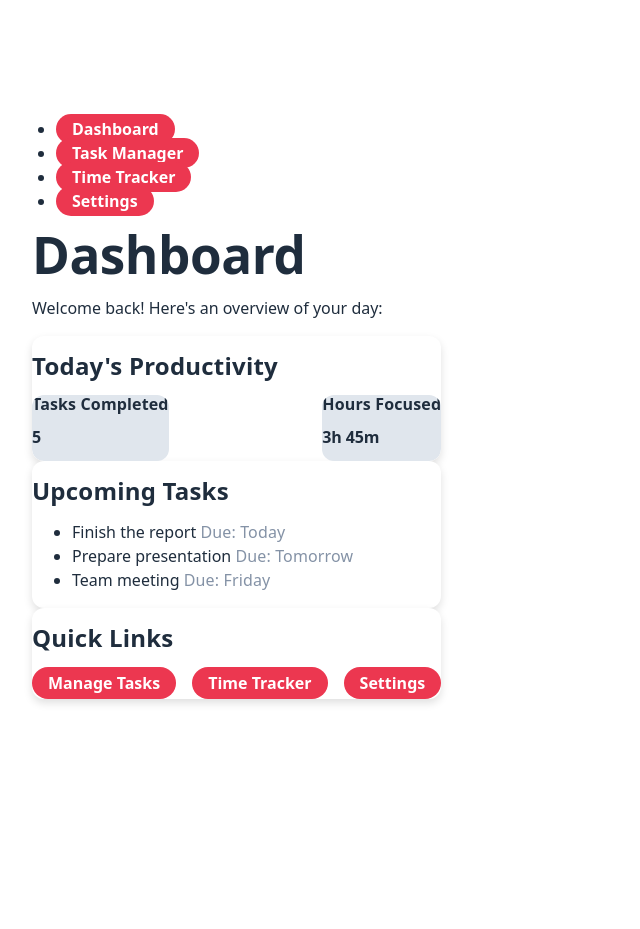
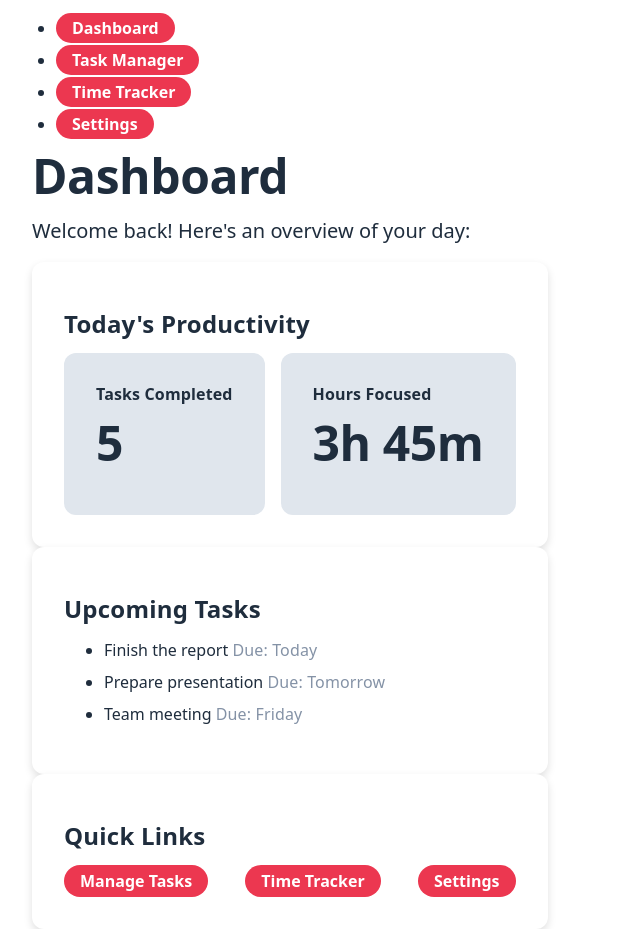
Before and after one commit to keremsemiz/focusflow, a React (Vite) app in the folder frontend/: page / in a window 1280 px wide. Shown: the whole page, without its empty margins (0-640 px from the left). Before the commit the page ends 800 px from the top, so only its background shows below. Built offline with nearby package versions, Linux system fonts and the light colour scheme.

Commit message:
Finish CSS

```diff
--- a/frontend/src/App.css
+++ b/frontend/src/App.css
@@ -387,3 +387,162 @@ h2 {
   margin-top: 0;
   margin-bottom: 0;
 }
+
+h3 {
+  font-size: var(--font-3);
+  font-weight: var(--font-weight-bold);
+  line-height: var(--line-height-heading);
+  margin-top: 0;
+  margin-bottom: 0;
+}
+
+
+p {
+  color: var(--text);
+  font-weight: var(--font-weight-body);
+  line-height: var(--line-height-body);
+  margin-top: var(--spacing-3);
+  margin-bottom: var(--spacing-3);
+}
+
+img {
+  max-width: 100%;
+}
+
+
+a {
+  color: var(--primary);
+  text-decoration: underline;
+  text-underline-position: under;
+}
+
+a:focus,
+a:hover {
+  text-decoration-style: wavy;
+  text-decoration-skip-ink: none;
+}
+
+pre {
+  font-family: "SF Mono", "Roboto Mono", Menlo, Consolas, monospace;
+  font-size: var(--font-1);
+  padding: var(--spacing-3);
+  color: var(--text);
+  background: var(--sunken);
+  overflow: auto;
+  border-radius: var(--radii-default);
+  white-space: inherit;
+}
+
+pre > code {
+  color: inherit;
+  margin-left: 0;
+  margin-right: 0;
+  padding-left: 0;
+  padding-right: 0;
+}
+
+code {
+  font-family: "SF Mono", "Roboto Mono", Menlo, Consolas, monospace;
+  font-size: inherit;
+  color: var(--purple);
+  background: var(--sunken);
+  overflow: auto;
+  border-radius: var(--radii-small);
+  margin-left: var(--spacing-1);
+  margin-right: var(--spacing-1);
+  padding-left: var(--spacing-1);
+  padding-right: var(--spacing-1);
+}
+
+p > code,
+li > code {
+  color: var(--blue);
+  font-size: 0.875em;
+}
+
+p > a > code,
+li > a > code {
+  color: var(--blue);
+  font-size: 0.875em;
+}
+
+li {
+  margin-top: var(--spacing-2);
+  margin-bottom: var(--spacing-2);
+}
+
+@media screen and (min-width: 32em) {
+  .ultratitle {
+    font-size: var(--font-5);
+  }
+  .title {
+    font-size: var(--font-4);
+  }
+  .subtitle {
+    font-size: var(--font-2);
+  }
+  .eyebrow {
+    font-size: var(--font-3);
+  }
+  .lead {
+    font-size: var(--font-2);
+    margin-top: var(--spacing-2);
+    margin-bottom: var(--spacing-2);
+  }
+  .card {
+    padding: var(--spacing-3);
+  }
+  .container {
+    max-width: var(--size-layout);
+  }
+  .container.copy {
+    max-width: var(--size-copy);
+  }
+  .container.narrow {
+    max-width: var(--size-narrow);
+  }
+}
+
+@media screen and (min-width: 48em) {
+  .ultratitle {
+    font-size: var(--font-6);
+  }
+  .title {
+    font-size: var(--font-5);
+  }
+  .subtitle {
+    font-size: var(--font-3);
+  }
+  .eyebrow {
+    font-size: var(--font-4);
+  }
+  .lead {
+    font-size: var(--font-3);
+    margin-top: var(--spacing-3);
+    margin-bottom: var(--spacing-3);
+  }
+  .card {
+    padding: var(--spacing-4);
+  }
+}
+
+@media screen and (min-width: 64em) {
+  .ultratitle {
+    font-size: var(--font-7);
+  }
+  .title {
+    font-size: var(--font-6);
+  }
+  .container {
+    max-width: var(--size-layout-plus);
+  }
+  .container.wide {
+    max-width: var(--size-wide);
+  }
+  .container.copy {
+    max-width: var(--size-copy-plus);
+  }
+  .container.narrow {
+    max-width: var(--size-narrow-plus);
+  }
+}
```
